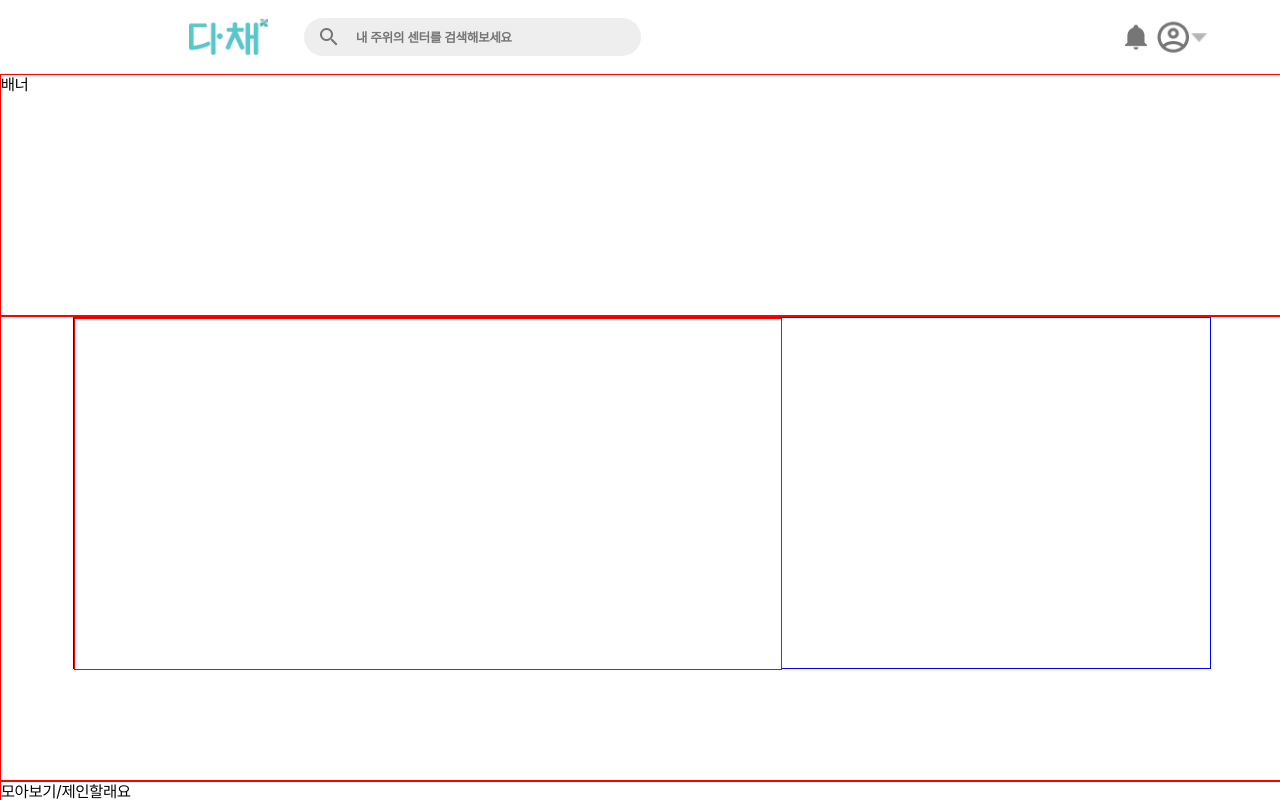
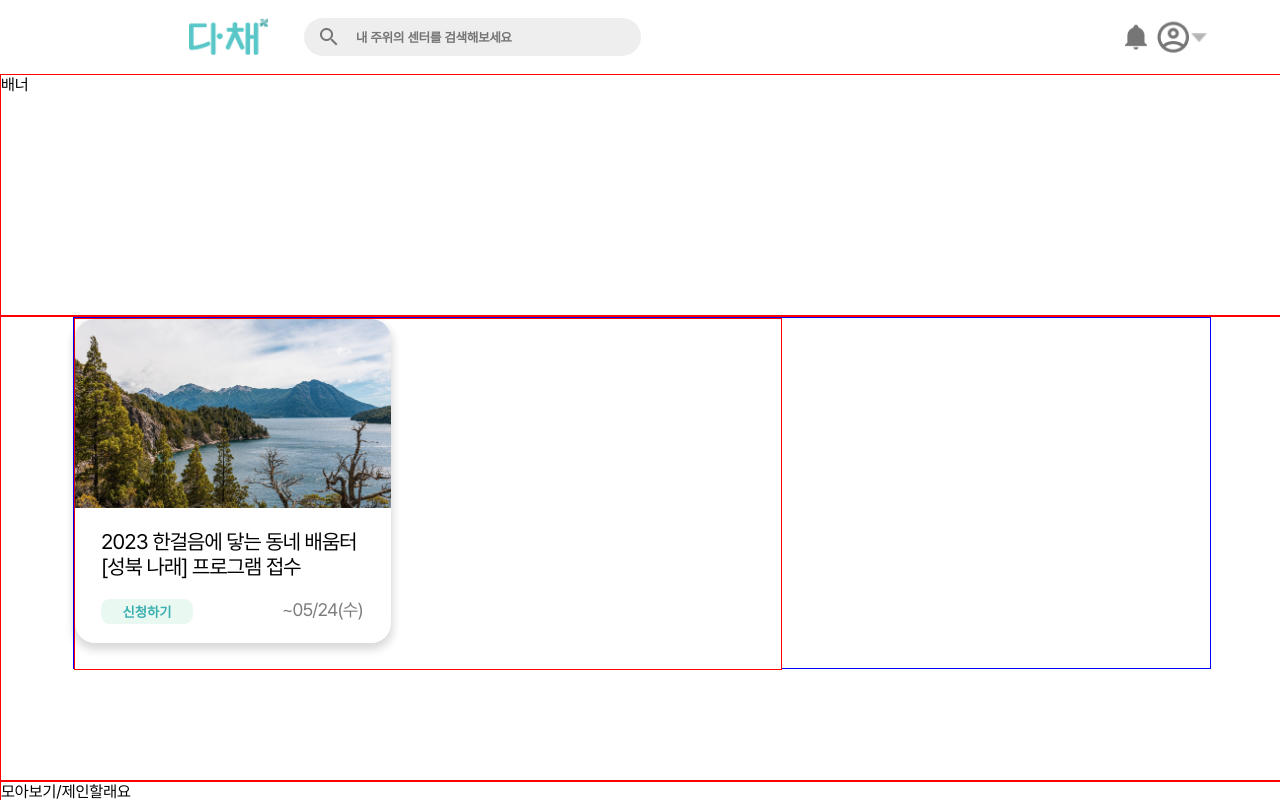
Before and after one commit to KUSITMS-27-chilling/Dachae-FE, a React (Vite) app: page / in a window 1280 px wide. Shown: the top 800 px of the page. Built offline with nearby package versions, Linux system fonts and the light colour scheme.

Commit message:
feat: program card ui 완성

```diff
--- a/src/components/Header/Header.styled.ts
+++ b/src/components/Header/Header.styled.ts
@@ -82,6 +82,7 @@ export const ProfileContainer = styled.div`
     position: absolute;
     top: 50%;
     transform: translateY(-50%);
+    cursor: pointer;
   }
 
   #header__polygon {
@@ -91,5 +92,6 @@ export const ProfileContainer = styled.div`
     top: 50%;
     right: 0.1em;
     transform: translateY(-50%);
+    cursor: pointer;
   }
 `;
--- /dev/null
+++ b/src/components/ProgramCard/ProgramCard.styled.ts
@@ -0,0 +1,57 @@
+import styled from "styled-components";
+import temp_program from "../../assets/temp_program.jpg";
+
+export const ProgramCardContainer = styled.div`
+  width: 19.75em;
+  height: 20.25em;
+  box-shadow: 0px 5px 9px 2px rgba(0, 0, 0, 0.15);
+  border-radius: 1.25em;
+  overflow: hidden;
+  letter-spacing: -0.05em;
+  position: relative;
+
+  #program-card__image {
+    background-image: url(${temp_program});
+    height: 11.8125em;
+    background-size: cover;
+  }
+
+  #program-card__title {
+    font-size: 21px;
+    width: 12.5714em;
+    height: 3.1428em;
+    line-height: 1.1905em;
+    position: absolute;
+    top: 10em;
+    left: 50%;
+    transform: translateX(-50%);
+  }
+`;
+
+export const ProgramCardBottom = styled.div`
+  font-size: 18px;
+  width: 14.6667em;
+  height: 1.8889em;
+  display: flex;
+  justify-content: space-between;
+  position: absolute;
+  top: 15.5556em;
+  left: 50%;
+  transform: translateX(-50%);
+
+  #program-card__btn {
+    width: 6.88889em;
+    height: 1.8889em;
+    background-color: #E9F8F1;
+    border-radius: 0.6667em;
+    border: 0;
+    color: #39AFB0;
+    font-weight: 600;
+  }
+
+  #program-card__deadline {
+    width: 4.6111em;
+    height: 1.1667em;
+    color: #7D7D7D;
+  }
+`;
--- /dev/null
+++ b/src/components/ProgramCard/ProgramCard.tsx
@@ -0,0 +1,21 @@
+import {
+  ProgramCardContainer,
+  ProgramCardBottom
+} from './ProgramCard.styled';
+
+function ProgramCard() {
+  return (
+    <ProgramCardContainer>
+      <div id="program-card__image"></div>
+      <div id="program-card__title">
+        2023 한걸음에 닿는 동네 배움터 &#91;성북 나래&#93; 프로그램 접수
+      </div>
+      <ProgramCardBottom>
+        <button id="program-card__btn">신청하기</button>
+        <div id="program-card__deadline">~05/24&#40;수&#41;</div>
+      </ProgramCardBottom>
+    </ProgramCardContainer>
+  )
+}
+
+export default ProgramCard;
--- /dev/null
+++ b/src/components/ProgramCard/index.tsx
@@ -0,0 +1,3 @@
+import ProgramCard from "./ProgramCard";
+
+export default ProgramCard;
--- a/src/pages/Main/MainPage.tsx
+++ b/src/pages/Main/MainPage.tsx
@@ -2,7 +2,6 @@ import React from 'react'
 import { useNavigate } from 'react-router-dom';
 
 import {
-  MainHeader,
   MainBanner,
   MainBody_Today,
   MainBody_Tapbar,
@@ -13,6 +12,7 @@ import {
 } from "./MainPage.styled"
 
 import Header from '../../components/Header/Header';
+import ProgramCard from '../../components/ProgramCard';
 
 
 function MainPage() {
@@ -20,13 +20,11 @@ function MainPage() {
     const navigate = useNavigate();
     const goLogin =()=>{
         navigate("/login");
-      }
+    }
 
     return (
       <>
       <Header>
-        {/* 메인페이지 헤더
-        <button onClick={goLogin}>go to login</button> */}
       </Header>
       <MainBanner>
         배너
@@ -34,7 +32,9 @@ function MainPage() {
       <MainBody_Today>
 
         <MainBody_Today_In>
-          <MainBody_Today_New></MainBody_Today_New>
+          <MainBody_Today_New>
+            <ProgramCard></ProgramCard>
+          </MainBody_Today_New>
         </MainBody_Today_In>
 
       </MainBody_Today>
```
Also changed, not shown: src/assets/temp_program.jpg (added).
